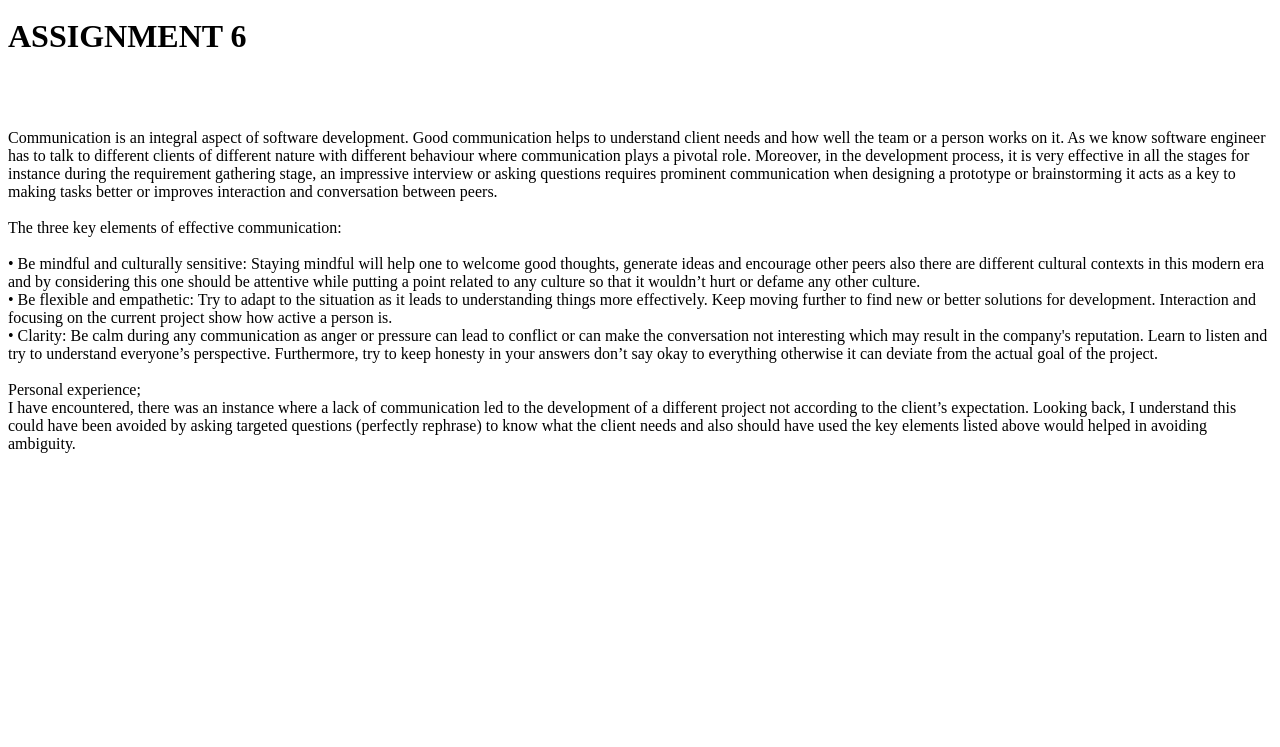
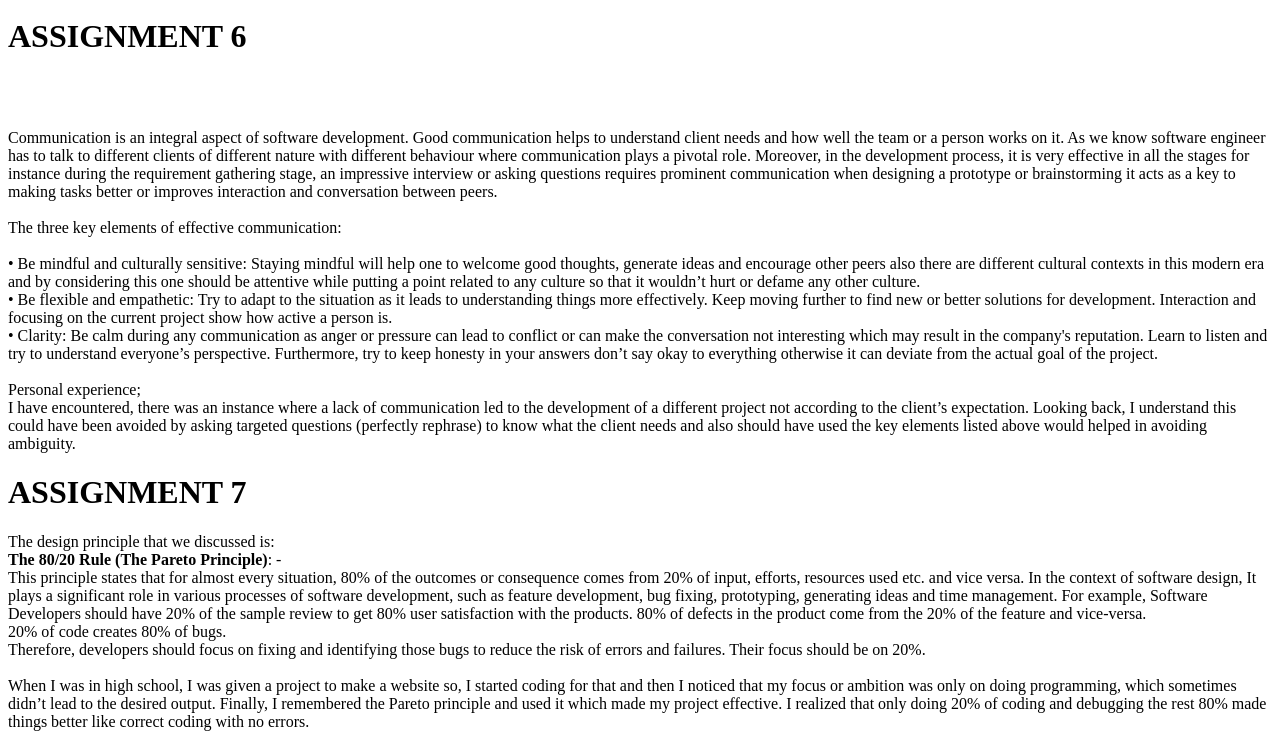
Before and after one commit to damankr/DamanUoGSe, a plain HTML site: page index.html in a window 1280 px wide. Shown: the part 2461-3208 px from the top of the page. Before the commit the page ends 2930 px from the top, so only its background shows below. Drawn offline with Linux system fonts and the light colour scheme.

Commit message:
Update index.html

```diff
--- a/index.html
+++ b/index.html
@@ -172,4 +172,21 @@
 Personal experience;<br>
 I have encountered, there was an instance where a lack of communication led to the development of a different project not according to the client’s expectation. Looking back, I understand this could have been avoided by asking targeted questions (perfectly rephrase) to know what the client needs and also should have used the key elements listed above would helped in avoiding ambiguity.
 </p>
+
+  <h1>ASSIGNMENT 7</h1>
+  <P>The design principle that we discussed is:<BR>
+
+ <B>The 80/20 Rule (The Pareto Principle)</B>: -<BR>
+ This principle states that for almost every situation, 80% of the outcomes or consequence comes from 20% of input, efforts, resources used etc. and vice versa. In the context of software design, It plays a significant role in various processes of software development, such as feature development, bug fixing, prototyping, generating ideas and time management. For example,
+Software Developers should have 20% of the sample review to get 80% user satisfaction with the products.
+ 80% of defects in the product come from the 20% of the feature and vice-versa.<BR>
+20% of code creates 80% of bugs. <BR>
+Therefore, developers should focus on fixing and identifying those bugs to reduce the risk of errors and failures. Their focus should be on 20%.
+ <BR><BR>
+When I was in high school, I was given a project to make a website so, I started coding for that and then I noticed that my focus or ambition was only on doing programming, which sometimes didn’t lead to the desired output. Finally, I remembered the Pareto principle and used it which made my project effective. I realized that only doing 20% of coding and debugging the rest 80% made things better like correct coding with no errors.
+ <BR
+Another example is related to an educational website that is very easy and convenient to operate without any complexity as it has a satisfying design that anyone can understand.
+From that, I can relate that 20% of the simplicity and usability of the product can generate 80% satisfaction and user consistency in that product.
+
+</P>
 </html>
```
